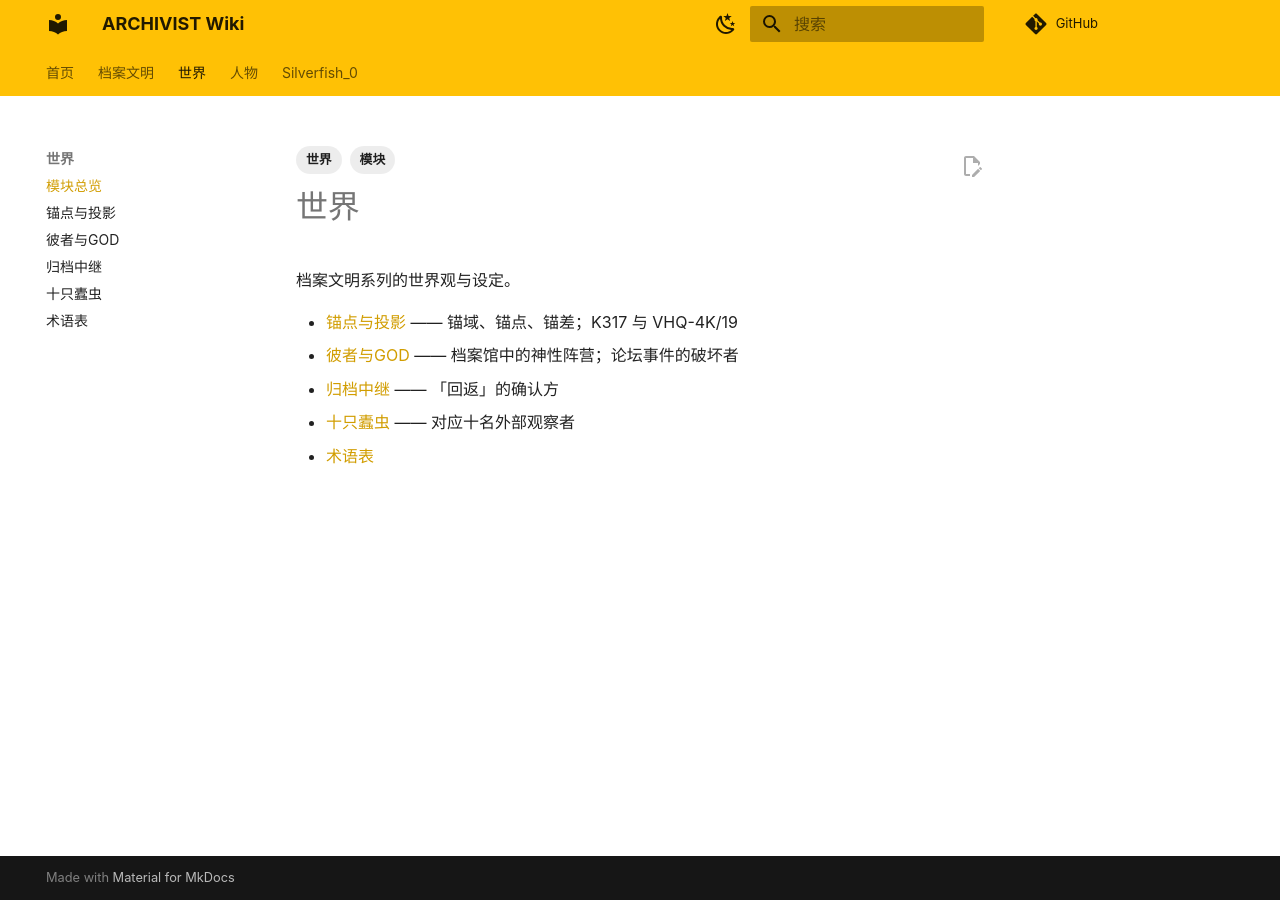
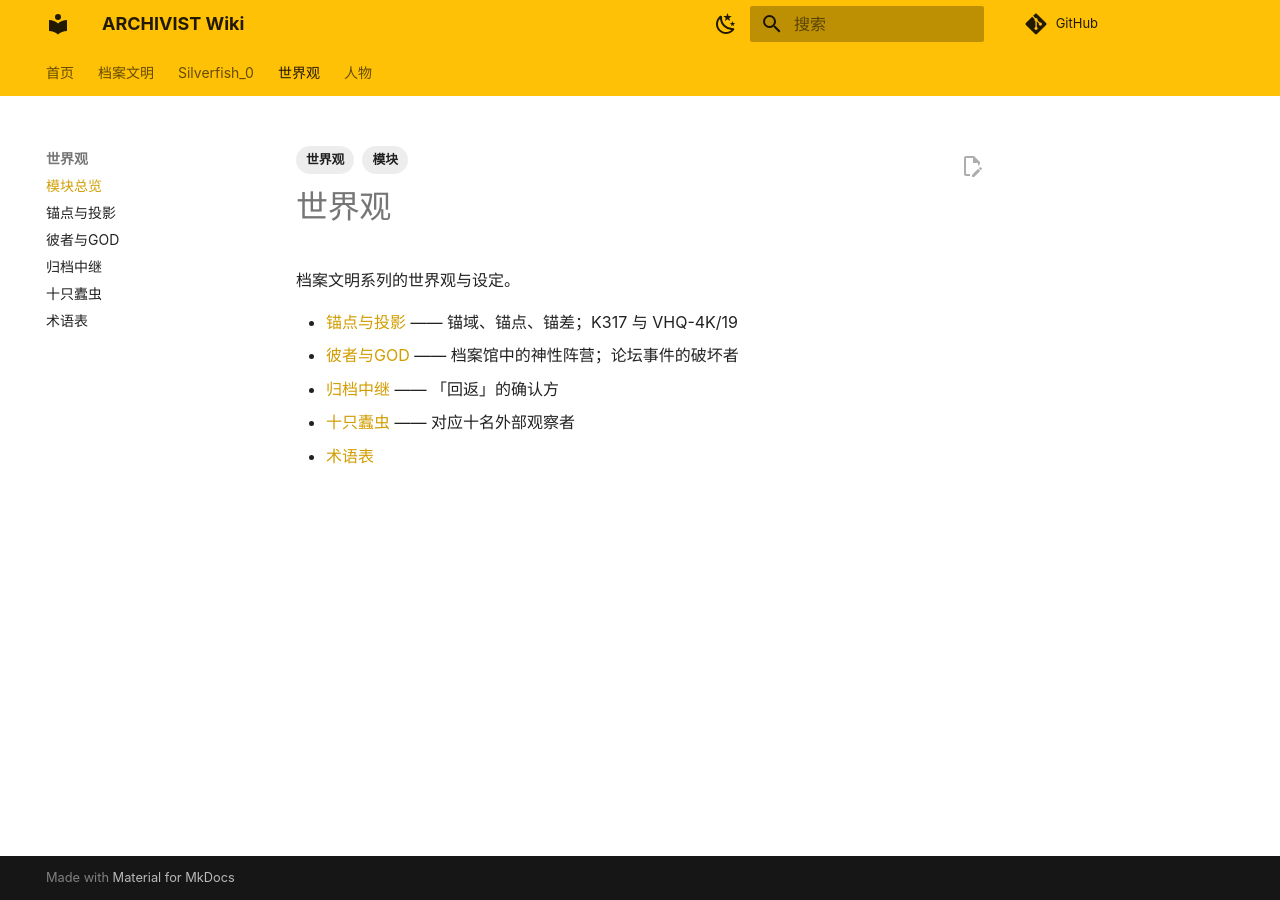
Before and after one commit to Rosmontis220/ARCHIVIST-Wiki, an MkDocs documentation site: the page built from docs/世界/index.md, in a window 1280 px wide. Built offline with MkDocs 1.6.1 and Material for MkDocs 9.7.7, drawn with Linux system fonts in a browser that asks for light colours; comment, search, counter and statistics services are not loaded.

```diff
--- a/docs/世界/index.md
+++ b/docs/世界/index.md
@@ -1,10 +1,10 @@
 ---
 tags:
   - 模块
-  - 世界
+  - 世界观
 ---
 
-# 世界
+# 世界观
 
 档案文明系列的世界观与设定。
 
--- a/docs/入门.md
+++ b/docs/入门.md
@@ -33,9 +33,9 @@ tags:
 | 模块 | 内容 |
 |---|---|
 | [档案文明](档案文明/index.md) | 作品本体：XIKM HLQA ONYIEN 系列、ABANDON、小游戏三部曲 |
-| [世界](世界/index.md) | 跨材料的设定：锚点与投影、彼者与 GOD、术语表 |
+| [Silverfish_0](Silverfish_0/index.md) | 邮路终端、GitHub 据点 |
+| [世界观](世界/index.md) | 跨材料的设定：锚点与投影、彼者与 GOD、术语表 |
 | [人物](人物/index.md) | 闻舟、ADsurfb0ard、XIKM、星幻_StarRev 等 |
-| [Silverfish_0](Silverfish_0/index.md) | 邮路终端、GitHub 据点 |
 
 ## 参与编辑
 
--- a/mkdocs.yml
+++ b/mkdocs.yml
@@ -66,7 +66,13 @@ nav:
               - 隐藏房间: 档案文明/作品/小游戏三部曲/隐藏房间.md
               - 隐藏文本: 档案文明/作品/小游戏三部曲/隐藏文本.md
               - 结局: 档案文明/作品/小游戏三部曲/结局.md
-  - 世界:
+  - Silverfish_0:
+      - 主题总览: Silverfish_0/index.md
+      - 邮路终端:
+          - 模块概览: Silverfish_0/邮路终端/index.md
+          - 邮件谜题: Silverfish_0/邮路终端/邮件谜题.md
+      - GitHub据点: Silverfish_0/GitHub据点.md
+  - 世界观:
       - 模块总览: 世界/index.md
       - 锚点与投影: 世界/锚点与投影.md
       - 彼者与GOD: 世界/彼者与GOD.md
@@ -81,9 +87,3 @@ nav:
       - XIKM: 人物/XIKM.md
       - 星幻_StarRev: 人物/星幻_StarRev.md
       - dreaMRan与四名协助者: 人物/协助者.md
-  - Silverfish_0:
-      - 主题总览: Silverfish_0/index.md
-      - 邮路终端:
-          - 模块概览: Silverfish_0/邮路终端/index.md
-          - 邮件谜题: Silverfish_0/邮路终端/邮件谜题.md
-      - GitHub据点: Silverfish_0/GitHub据点.md
```
Also changed, not shown: docs/index.md (+2 -2 lines).
